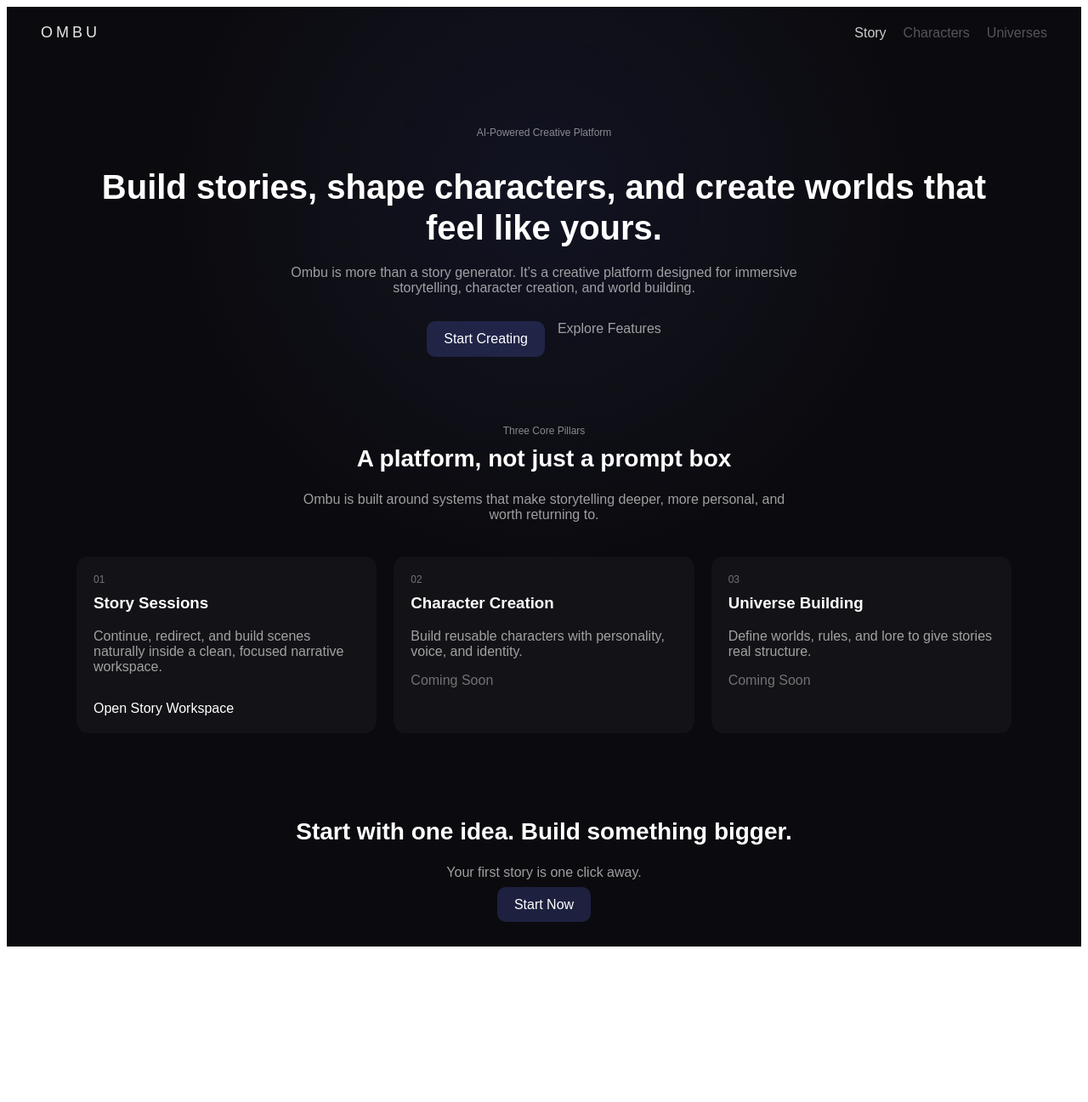
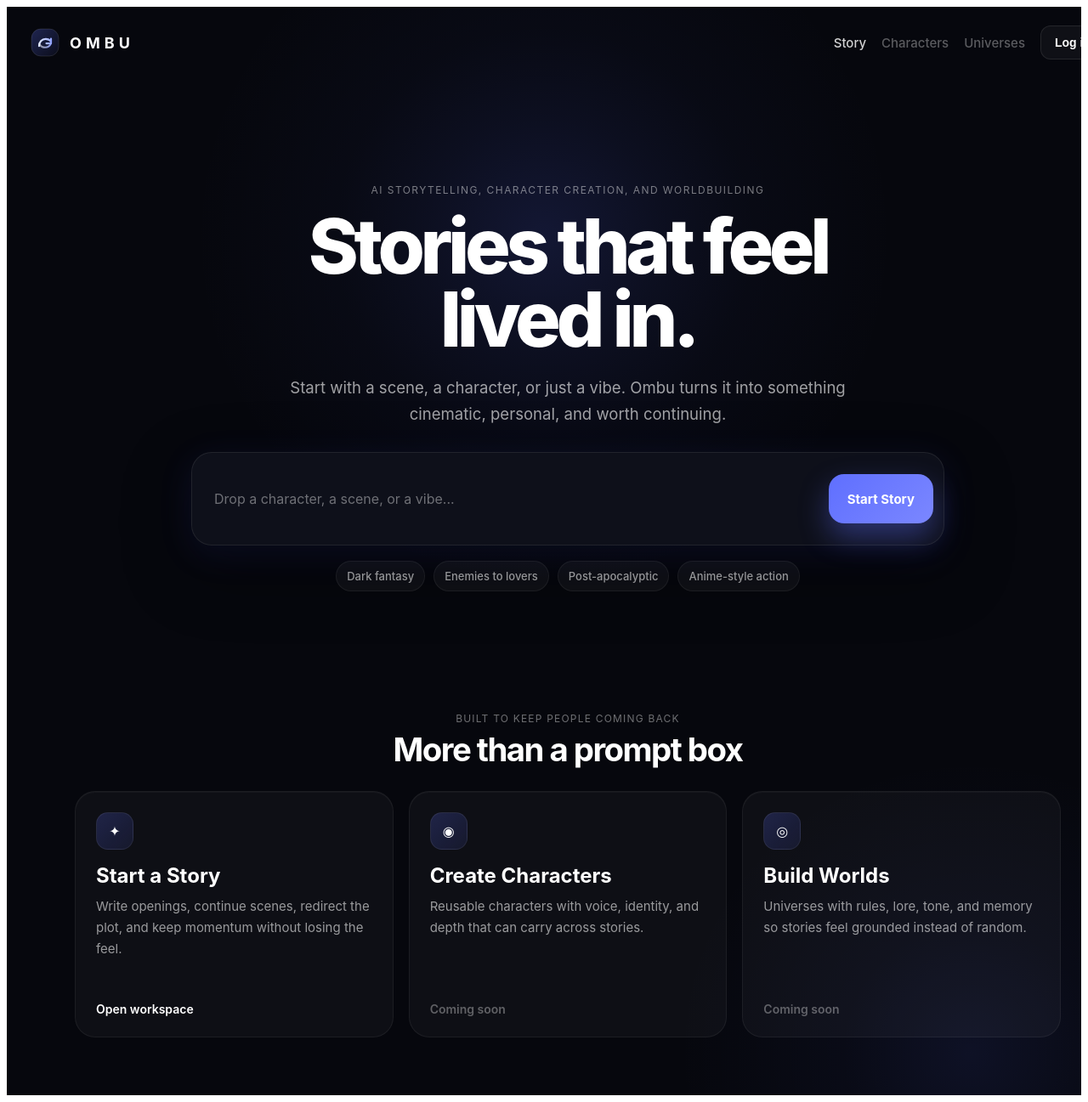
Before and after one commit to 0mbu/ombu, a Next.js app: page / in a window 1280 px wide. Shown: the whole page at 85% size. Before the commit the page ends 1122 px from the top, so only its background shows below. Built offline with nearby package versions, Linux system fonts and the light colour scheme.

Commit message:
Refactor Home component and update styles

```diff
--- a/pages/index.js
+++ b/pages/index.js
@@ -3,98 +3,161 @@ import Link from "next/link";
 export default function Home() {
   return (
     <div style={styles.page}>
+      <div style={styles.backgroundGlowTop} />
+      <div style={styles.backgroundGlowBottom} />
+
       <header style={styles.nav}>
-        <div style={styles.logo}>OMBU</div>
+        <Link href="/" style={styles.brandWrap}>
+          <LogoMark />
+          <div style={styles.logoText}>OMBU</div>
+        </Link>
 
-        <nav style={styles.navLinks}>
-          <Link href="/story" style={styles.navLink}>Story</Link>
+        <nav style={styles.navRight}>
+          <div style={styles.navLinks}>
+            <Link href="/story" style={styles.navLink}>
+              Story
+            </Link>
             <span style={styles.navLinkMuted}>Characters</span>
             <span style={styles.navLinkMuted}>Universes</span>
+          </div>
+
+          <button type="button" style={styles.loginButton}>
+            Log in
+          </button>
         </nav>
       </header>
 
       <main style={styles.main}>
         <section style={styles.hero}>
-          <div style={styles.eyebrow}>AI-Powered Creative Platform</div>
+          <div style={styles.heroInner}>
+            <div style={styles.heroEyebrow}>AI storytelling, character creation, and worldbuilding</div>
 
             <h1 style={styles.title}>
-            Build stories, shape characters, and create worlds that feel like yours.
+              Stories that feel
+              <br />
+              lived in.
             </h1>
 
             <p style={styles.subtitle}>
-            Ombu is more than a story generator. It’s a creative platform designed
-            for immersive storytelling, character creation, and world building.
+              Start with a scene, a character, or just a vibe. Ombu turns it into
+              something cinematic, personal, and worth continuing.
             </p>
 
-          <div style={styles.heroButtons}>
-            <Link href="/story" style={styles.primaryButton}>
-              Start Creating
-            </Link>
-
-            <a href="#features" style={styles.secondaryButton}>
-              Explore Features
-            </a>
-          </div>
-        </section>
-
-        <section id="features" style={styles.section}>
-          <div style={styles.sectionHeader}>
-            <div style={styles.sectionEyebrow}>Three Core Pillars</div>
-            <h2 style={styles.sectionTitle}>
-              A platform, not just a prompt box
-            </h2>
-            <p style={styles.sectionText}>
-              Ombu is built around systems that make storytelling deeper,
-              more personal, and worth returning to.
-            </p>
+            <div style={styles.inputShell}>
+              <div style={styles.fakePrompt}>
+                Drop a character, a scene, or a vibe...
               </div>
 
-          <div style={styles.cardGrid}>
-            <div style={styles.card}>
-              <div style={styles.cardLabel}>01</div>
-              <h3 style={styles.cardTitle}>Story Sessions</h3>
-              <p style={styles.cardText}>
-                Continue, redirect, and build scenes naturally inside a clean,
-                focused narrative workspace.
-              </p>
-              <Link href="/story" style={styles.cardLink}>
-                Open Story Workspace
+              <Link href="/story" style={styles.heroCta}>
+                Start Story
               </Link>
             </div>
 
-            <div style={styles.card}>
-              <div style={styles.cardLabel}>02</div>
-              <h3 style={styles.cardTitle}>Character Creation</h3>
-              <p style={styles.cardText}>
-                Build reusable characters with personality, voice, and identity.
-              </p>
-              <div style={styles.cardSoon}>Coming Soon</div>
-            </div>
-
-            <div style={styles.card}>
-              <div style={styles.cardLabel}>03</div>
-              <h3 style={styles.cardTitle}>Universe Building</h3>
-              <p style={styles.cardText}>
-                Define worlds, rules, and lore to give stories real structure.
-              </p>
-              <div style={styles.cardSoon}>Coming Soon</div>
+            <div style={styles.quickRow}>
+              <div style={styles.quickChip}>Dark fantasy</div>
+              <div style={styles.quickChip}>Enemies to lovers</div>
+              <div style={styles.quickChip}>Post-apocalyptic</div>
+              <div style={styles.quickChip}>Anime-style action</div>
             </div>
           </div>
         </section>
 
-        <section style={styles.bottomCta}>
-          <h2 style={styles.bottomTitle}>
-            Start with one idea. Build something bigger.
-          </h2>
-          <p style={styles.bottomText}>
-            Your first story is one click away.
+        <section style={styles.cardsSection}>
+          <div style={styles.sectionTop}>
+            <div style={styles.sectionEyebrow}>Built to keep people coming back</div>
+            <h2 style={styles.sectionTitle}>More than a prompt box</h2>
+          </div>
+
+          <div style={styles.cardGrid}>
+            <Link href="/story" style={{ ...styles.card, ...styles.cardInteractive }}>
+              <div style={styles.cardIcon}>✦</div>
+              <h3 style={styles.cardTitle}>Start a Story</h3>
+              <p style={styles.cardText}>
+                Write openings, continue scenes, redirect the plot, and keep momentum
+                without losing the feel.
               </p>
+              <div style={styles.cardLink}>Open workspace</div>
+            </Link>
 
-          <Link href="/story" style={styles.primaryButton}>
-            Start Now
-          </Link>
+            <div style={styles.card}>
+              <div style={styles.cardIcon}>◉</div>
+              <h3 style={styles.cardTitle}>Create Characters</h3>
+              <p style={styles.cardText}>
+                Reusable characters with voice, identity, and depth that can carry
+                across stories.
+              </p>
+              <div style={styles.cardSoon}>Coming soon</div>
+            </div>
+
+            <div style={styles.card}>
+              <div style={styles.cardIcon}>◎</div>
+              <h3 style={styles.cardTitle}>Build Worlds</h3>
+              <p style={styles.cardText}>
+                Universes with rules, lore, tone, and memory so stories feel grounded
+                instead of random.
+              </p>
+              <div style={styles.cardSoon}>Coming soon</div>
+            </div>
+          </div>
         </section>
       </main>
+    </div>
+  );
+}
+
+function LogoMark() {
+  return (
+    <div style={styles.logoMarkWrap} aria-hidden="true">
+      <svg
+        width="34"
+        height="34"
+        viewBox="0 0 34 34"
+        fill="none"
+        xmlns="http://www.w3.org/2000/svg"
+      >
+        <rect
+          x="1"
+          y="1"
+          width="32"
+          height="32"
+          rx="11"
+          fill="url(#ombuBg)"
+          stroke="rgba(255,255,255,0.10)"
+        />
+        <path
+          d="M10 21.2C10 16.3 13.2 12.8 17.8 12.8C20.4 12.8 22.5 13.8 24 15.8"
+          stroke="url(#ombuStroke)"
+          strokeWidth="2.2"
+          strokeLinecap="round"
+        />
+        <path
+          d="M24 12.6V18.1H18.5"
+          stroke="url(#ombuStroke)"
+          strokeWidth="2.2"
+          strokeLinecap="round"
+          strokeLinejoin="round"
+        />
+        <path
+          d="M24 18.1C22.8 20.9 20.3 22.8 17.1 22.8C14.3 22.8 12 21.5 10.7 19.4"
+          stroke="url(#ombuStrokeSoft)"
+          strokeWidth="2"
+          strokeLinecap="round"
+        />
+        <defs>
+          <linearGradient id="ombuBg" x1="4" y1="4" x2="30" y2="30" gradientUnits="userSpaceOnUse">
+            <stop stopColor="rgba(96,115,255,0.26)" />
+            <stop offset="1" stopColor="rgba(96,115,255,0.08)" />
+          </linearGradient>
+          <linearGradient id="ombuStroke" x1="10" y1="12.8" x2="24" y2="18.1" gradientUnits="userSpaceOnUse">
+            <stop stopColor="#EAF0FF" />
+            <stop offset="1" stopColor="#8EA0FF" />
+          </linearGradient>
+          <linearGradient id="ombuStrokeSoft" x1="10.7" y1="19.4" x2="24" y2="22.8" gradientUnits="userSpaceOnUse">
+            <stop stopColor="rgba(255,255,255,0.50)" />
+            <stop offset="1" stopColor="rgba(142,160,255,0.95)" />
+          </linearGradient>
+        </defs>
+      </svg>
     </div>
   );
 }
@@ -102,163 +165,312 @@ export default function Home() {
 const styles = {
   page: {
     minHeight: "100vh",
+    background: "#06070d",
+    color: "white",
+    fontFamily:
+      'Inter, ui-sans-serif, system-ui, -apple-system, BlinkMacSystemFont, "Segoe UI", sans-serif',
+    position: "relative",
+    overflow: "hidden",
+    display: "flex",
+    flexDirection: "column"
+  },
+
+  backgroundGlowTop: {
+    position: "absolute",
+    top: "-180px",
+    left: "50%",
+    transform: "translateX(-50%)",
+    width: "900px",
+    height: "900px",
     background:
-      "radial-gradient(circle at 50% 20%, rgba(100,120,255,0.08), transparent 40%), #0b0b0f",
-    color: "white",
-    fontFamily: "sans-serif"
+      "radial-gradient(circle, rgba(88,108,255,0.16) 0%, rgba(88,108,255,0.08) 22%, rgba(88,108,255,0.03) 38%, transparent 65%)",
+    pointerEvents: "none",
+    zIndex: 0
+  },
+
+  backgroundGlowBottom: {
+    position: "absolute",
+    bottom: "-300px",
+    right: "-220px",
+    width: "700px",
+    height: "700px",
+    background:
+      "radial-gradient(circle, rgba(88,108,255,0.10) 0%, rgba(88,108,255,0.04) 30%, transparent 70%)",
+    pointerEvents: "none",
+    zIndex: 0
   },
 
   nav: {
+    position: "relative",
+    zIndex: 2,
+    width: "100%",
+    maxWidth: 1280,
+    margin: "0 auto",
+    padding: "22px 28px",
     display: "flex",
-    justifyContent: "space-between",
-    padding: "20px 40px",
-    alignItems: "center"
+    alignItems: "center",
+    justifyContent: "space-between"
   },
 
-  logo: {
+  brandWrap: {
+    display: "flex",
+    alignItems: "center",
+    gap: 12,
+    textDecoration: "none",
+    color: "white"
+  },
+
+  logoMarkWrap: {
+    display: "flex",
+    alignItems: "center",
+    justifyContent: "center"
+  },
+
+  logoText: {
     fontSize: 18,
-    letterSpacing: 4,
-    opacity: 0.9
+    fontWeight: 700,
+    letterSpacing: "0.28em"
+  },
+
+  navRight: {
+    display: "flex",
+    alignItems: "center",
+    gap: 18
   },
 
   navLinks: {
     display: "flex",
-    gap: 20
+    alignItems: "center",
+    gap: 18
   },
 
   navLink: {
-    color: "white",
+    color: "rgba(255,255,255,0.82)",
     textDecoration: "none",
-    opacity: 0.8
+    fontSize: 15,
+    fontWeight: 500
   },
 
   navLinkMuted: {
-    opacity: 0.3
+    color: "rgba(255,255,255,0.34)",
+    fontSize: 15,
+    fontWeight: 500
+  },
+
+  loginButton: {
+    height: 40,
+    padding: "0 16px",
+    borderRadius: 12,
+    border: "1px solid rgba(255,255,255,0.09)",
+    background: "rgba(255,255,255,0.04)",
+    color: "white",
+    fontSize: 14,
+    fontWeight: 600,
+    cursor: "pointer"
   },
 
   main: {
-    maxWidth: 1100,
+    position: "relative",
+    zIndex: 1,
+    width: "100%",
+    maxWidth: 1280,
     margin: "0 auto",
-    padding: "40px 20px"
+    padding: "0 28px 44px",
+    flex: 1,
+    display: "flex",
+    flexDirection: "column",
+    justifyContent: "center"
   },
 
   hero: {
+    minHeight: "calc(100vh - 96px)",
+    display: "flex",
+    alignItems: "center",
+    justifyContent: "center",
     textAlign: "center",
-    marginTop: 40
+    padding: "12px 0 30px"
   },
 
-  eyebrow: {
-    opacity: 0.5,
+  heroInner: {
+    width: "100%",
+    maxWidth: 920,
+    margin: "0 auto"
+  },
+
+  heroEyebrow: {
     fontSize: 12,
+    letterSpacing: "0.12em",
+    textTransform: "uppercase",
+    color: "rgba(255,255,255,0.46)",
+    marginBottom: 16
+  },
+
+  title: {
+    fontSize: "clamp(3rem, 7vw, 5.7rem)",
+    lineHeight: 0.96,
+    letterSpacing: "-0.06em",
+    fontWeight: 800,
+    margin: 0,
+    marginBottom: 22
+  },
+
+  subtitle: {
+    maxWidth: 700,
+    margin: "0 auto 30px",
+    fontSize: "clamp(1rem, 1.8vw, 1.16rem)",
+    lineHeight: 1.65,
+    color: "rgba(255,255,255,0.62)"
+  },
+
+  inputShell: {
+    width: "100%",
+    maxWidth: 860,
+    margin: "0 auto",
+    minHeight: 84,
+    borderRadius: 24,
+    padding: 12,
+    display: "flex",
+    alignItems: "center",
+    gap: 12,
+    background: "rgba(16,18,28,0.92)",
+    border: "1px solid rgba(255,255,255,0.08)",
+    boxShadow:
+      "0 28px 80px rgba(0,0,0,0.38), 0 10px 40px rgba(72,91,255,0.12)"
+  },
+
+  fakePrompt: {
+    flex: 1,
+    textAlign: "left",
+    padding: "0 14px",
+    color: "rgba(255,255,255,0.40)",
+    fontSize: 16,
+    lineHeight: 1.4
+  },
+
+  heroCta: {
+    flexShrink: 0,
+    height: 58,
+    padding: "0 22px",
+    borderRadius: 18,
+    display: "inline-flex",
+    alignItems: "center",
+    justifyContent: "center",
+    textDecoration: "none",
+    color: "white",
+    fontWeight: 700,
+    fontSize: 15,
+    background: "linear-gradient(135deg, #5f6fff, #7b87ff)",
+    boxShadow: "0 16px 34px rgba(95,111,255,0.38)"
+  },
+
+  quickRow: {
+    marginTop: 18,
+    display: "flex",
+    justifyContent: "center",
+    flexWrap: "wrap",
+    gap: 10
+  },
+
+  quickChip: {
+    padding: "9px 12px",
+    borderRadius: 999,
+    background: "rgba(255,255,255,0.04)",
+    border: "1px solid rgba(255,255,255,0.06)",
+    color: "rgba(255,255,255,0.56)",
+    fontSize: 13,
+    fontWeight: 500
+  },
+
+  cardsSection: {
+    width: "100%",
+    maxWidth: 1160,
+    margin: "0 auto",
+    paddingBottom: 24
+  },
+
+  sectionTop: {
+    textAlign: "center",
+    marginBottom: 28
+  },
+
+  sectionEyebrow: {
+    fontSize: 12,
+    letterSpacing: "0.10em",
+    textTransform: "uppercase",
+    color: "rgba(255,255,255,0.42)",
     marginBottom: 10
   },
 
-  title: {
-    fontSize: 40,
-    lineHeight: 1.2,
-    marginBottom: 20
-  },
-
-  subtitle: {
-    opacity: 0.6,
-    maxWidth: 600,
-    margin: "0 auto 30px auto"
-  },
-
-  heroButtons: {
-    display: "flex",
-    justifyContent: "center",
-    gap: 15
-  },
-
-  primaryButton: {
-    background: "rgba(100,120,255,0.2)",
-    padding: "12px 20px",
-    borderRadius: 10,
-    textDecoration: "none",
-    color: "white"
-  },
-
-  secondaryButton: {
-    opacity: 0.6,
-    textDecoration: "none",
-    color: "white"
-  },
-
-  section: {
-    marginTop: 80
-  },
-
-  sectionHeader: {
-    textAlign: "center",
-    marginBottom: 40
-  },
-
-  sectionEyebrow: {
-    opacity: 0.5,
-    fontSize: 12
-  },
-
   sectionTitle: {
-    fontSize: 28,
-    marginTop: 10
-  },
-
-  sectionText: {
-    opacity: 0.6,
-    maxWidth: 600,
-    margin: "10px auto"
+    margin: 0,
+    fontSize: "clamp(1.9rem, 3vw, 2.8rem)",
+    lineHeight: 1.04,
+    letterSpacing: "-0.04em"
   },
 
   cardGrid: {
     display: "grid",
-    gridTemplateColumns: "repeat(auto-fit, minmax(250px, 1fr))",
-    gap: 20
+    gridTemplateColumns: "repeat(3, minmax(0, 1fr))",
+    gap: 18
   },
 
   card: {
-    background: "rgba(255,255,255,0.03)",
-    padding: 20,
-    borderRadius: 14
+    minHeight: 240,
+    borderRadius: 24,
+    padding: 24,
+    background: "rgba(255,255,255,0.035)",
+    border: "1px solid rgba(255,255,255,0.06)",
+    boxShadow: "inset 0 1px 0 rgba(255,255,255,0.03)",
+    display: "flex",
+    flexDirection: "column",
+    textDecoration: "none"
   },
 
-  cardLabel: {
-    opacity: 0.4,
-    fontSize: 12
+  cardInteractive: {
+    cursor: "pointer"
+  },
+
+  cardIcon: {
+    width: 42,
+    height: 42,
+    borderRadius: 14,
+    display: "flex",
+    alignItems: "center",
+    justifyContent: "center",
+    background: "linear-gradient(135deg, rgba(95,111,255,0.22), rgba(95,111,255,0.10))",
+    border: "1px solid rgba(255,255,255,0.07)",
+    color: "white",
+    fontSize: 16,
+    marginBottom: 18
   },
 
   cardTitle: {
-    marginTop: 10
+    margin: 0,
+    marginBottom: 12,
+    fontSize: 24,
+    lineHeight: 1.05,
+    color: "white"
   },
 
   cardText: {
-    opacity: 0.6,
-    marginTop: 10
+    margin: 0,
+    color: "rgba(255,255,255,0.58)",
+    fontSize: 15,
+    lineHeight: 1.65,
+    flex: 1
   },
 
   cardLink: {
-    display: "inline-block",
-    marginTop: 15,
+    marginTop: 20,
     color: "white",
-    textDecoration: "none"
+    fontWeight: 600,
+    fontSize: 14
   },
 
   cardSoon: {
-    marginTop: 15,
-    opacity: 0.4
-  },
-
-  bottomCta: {
-    textAlign: "center",
-    marginTop: 100
-  },
-
-  bottomTitle: {
-    fontSize: 28
-  },
-
-  bottomText: {
-    opacity: 0.6,
-    margin: "10px 0 20px"
+    marginTop: 20,
+    color: "rgba(255,255,255,0.34)",
+    fontWeight: 600,
+    fontSize: 14
   }
 };
```
Lines whose indentation alone changed are shown as unchanged.
